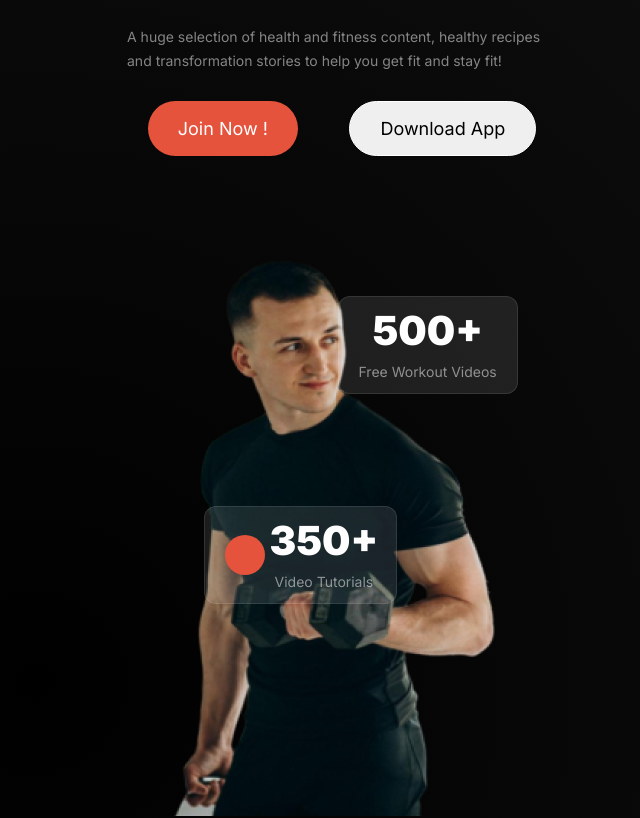
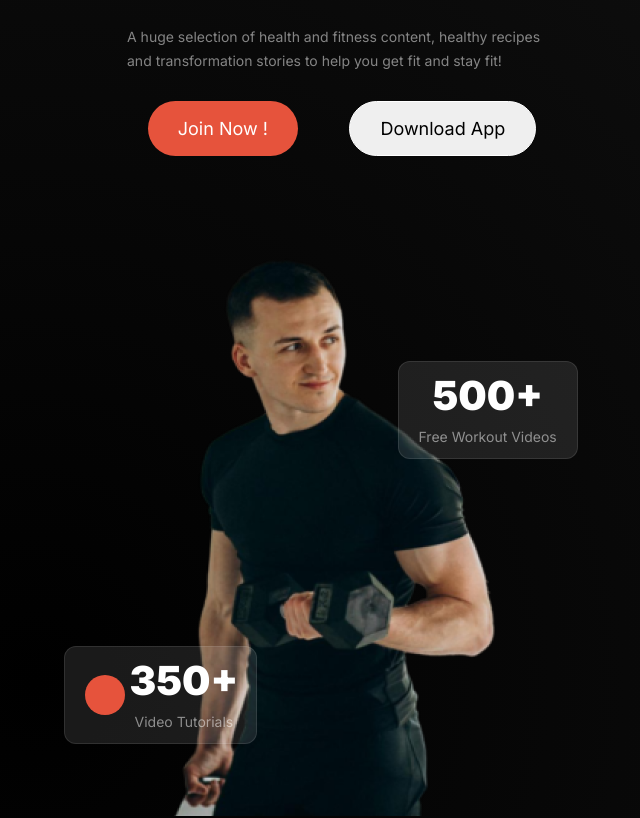
Before and after one commit to abdussattarrana/B10A2-versatile-web, a plain HTML site: page index.html in a window 768 px wide. Shown: the part 616-1434 px from the top of the page, without its empty margins (42-682 px from the left). Drawn offline with Linux system fonts and the light colour scheme; a web font is replaced by a local one.

Commit message:
Responsive

```diff
--- a/css/responsive.css
+++ b/css/responsive.css
@@ -9,14 +9,6 @@
         justify-content: space-around;
         align-items: center;
         margin-top: 50px;
-    }
-    .banner-card-1-container{
-        left: 170px;
-        top: 60px;
-    }
-    .banner-card-2-container{
-        right: 120px;
-        top: 270px;
     }
     .run-container{
         flex-direction: column;
```
